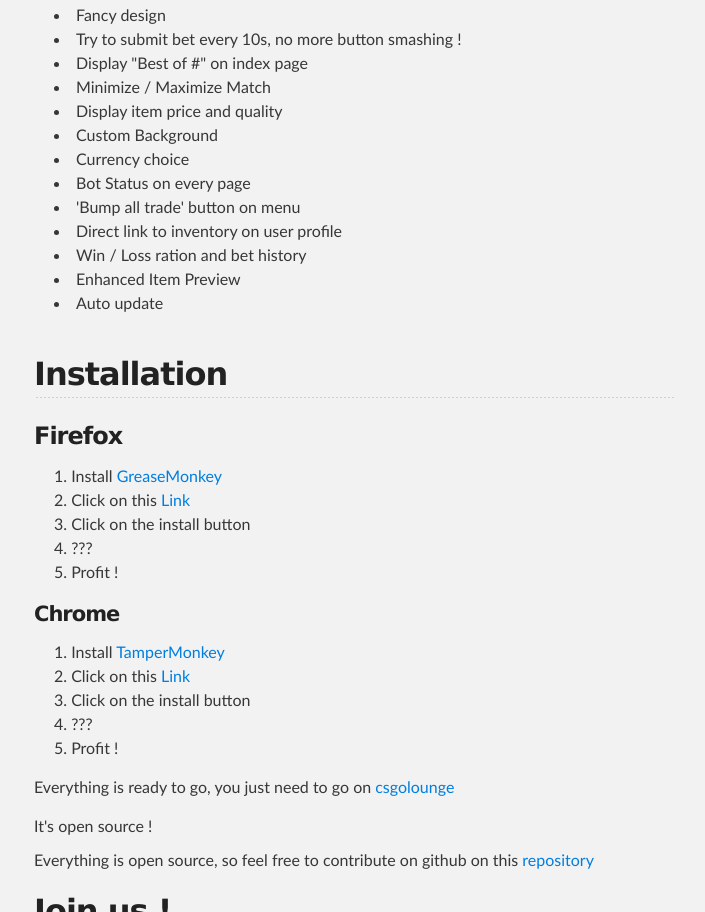
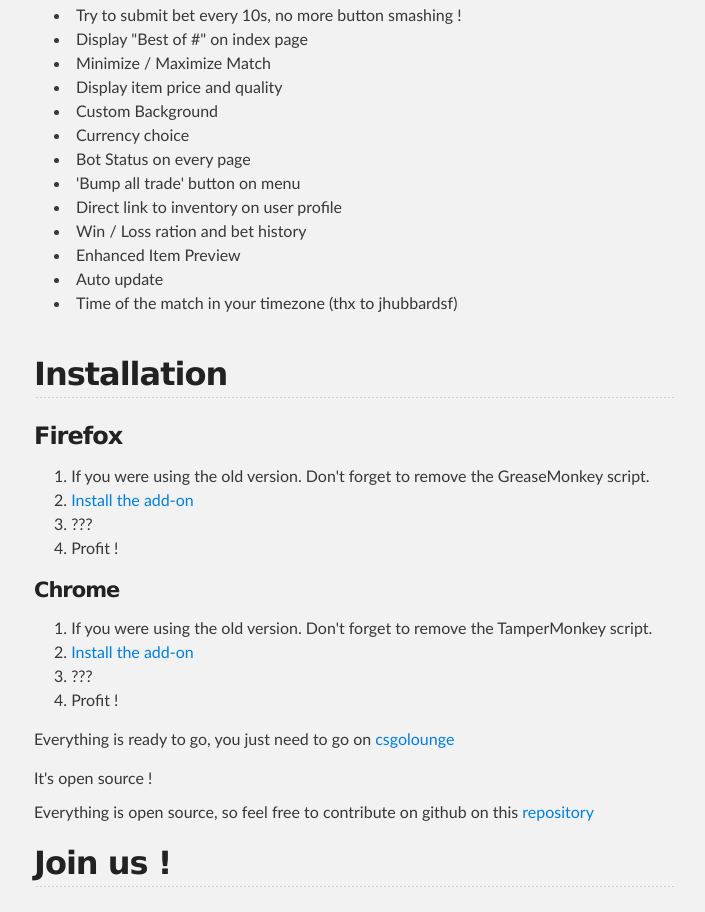
Before and after one commit to LoungeAssistant/Lounge-Assistant, a plain HTML site: page index.html in a window 1280 px wide. Shown: the part 966-1878 px from the top of the page, without its empty margins (286-991 px from the left). Drawn offline with Linux system fonts and the light colour scheme.

Commit message:
Update to v2.0

```diff
--- a/index.html
+++ b/index.html
@@ -29,7 +29,7 @@
         <h2>
 	  <a name="welcome-to-lounge-assistant" class="anchor" href="#welcome-to-lounge-assistant"><span class="octicon octicon-link"></span></a>Welcome to Lounge Assistant.</h2>
 
-<p>Lounge Assistant is a <a href="https://addons.mozilla.org/en-US/firefox/addon/greasemonkey/">GreaseMonkey</a>  / <a href="https://chrome.google.com/webstore/detail/tampermonkey/dhdgffkkebhmkfjojejmpbldmpobfkfo?hl=en">TamperMonkey</a> script that
+	<p>Lounge Assistant is an addon that
 	  improves the look and the functionality of <a href="http://csgolounge.com">csgolounge</a></p>
 
 	<p>It's deeply inspired by <a href="https://chrome.google.com/webstore/detail/lounge-companion-dota-2-c/pokidbfaabncipciiigfhncfmgmdjdaj?hl=en">Lounge Companion</a>, but with a lot more tools !</p>
@@ -55,7 +55,9 @@
 	  <li>Win / Loss ration and bet history</li>
 	  <li>Enhanced Item Preview</li>
 	  <li>Auto update </li>
-</ul><h2>
+	  <li>Time of the match in your timezone (thx to jhubbardsf)</li>
+	</ul>
+	<h2>
 
 	  <h2>
 	    <a name="installation" class="anchor" href="#installation"><span class="octicon octicon-link"></span></a>Installation</h2>
@@ -64,22 +66,16 @@
 	    <a name="firefox" class="anchor" href="#firefox"><span class="octicon octicon-link"></span></a>Firefox</h3>
 
 	  <ol>
-<li>Install <a href="https://addons.mozilla.org/en-US/firefox/addon/greasemonkey/">GreaseMonkey</a>
-</li>
-<li>Click on this <a href="https://github.com/LoungeAssistant/Lounge-Assistant/raw/master/Lounge_Assistant.user.js">Link</a>
-</li>
-<li>Click on the install button</li>
+	    <li>If you were using the old version. Don't forget to remove the GreaseMonkey script.</li>
+	    <li><a href="https://addons.mozilla.org/en-US/firefox/addon/lounge-assistant/">Install the add-on</a></li>
 	    <li>???</li>
 	    <li>Profit !</li>
 	  </ol><h4>
 	    <a name="chrome" class="anchor" href="#chrome"><span class="octicon octicon-link"></span></a>Chrome</h4>
 
 	    <ol>
-<li>Install <a href="https://chrome.google.com/webstore/detail/tampermonkey/dhdgffkkebhmkfjojejmpbldmpobfkfo?hl=en">TamperMonkey</a>
-</li>
-<li>Click on this <a href="https://github.com/LoungeAssistant/Lounge-Assistant/raw/master/Lounge_Assistant.user.js">Link</a>
-</li>
-<li>Click on the install button</li>
+	    <li>If you were using the old version. Don't forget to remove the TamperMonkey script.</li>
+	    <li><a href="https://chrome.google.com/webstore/detail/lounge-assistant/enjonnlehciedbcidabdglnnihcncbml">Install the add-on</a></li>
 	    <li>???</li>
 	    <li>Profit !</li>
 	    </ol><p>Everything is ready to go, you just need to go on <a href="http://csgolounge.com">csgolounge</a></p>
@@ -90,7 +86,6 @@
 	<h2>
 	  <a name="Joinus" class="anchor" href="#functionality"><span class="octicon octicon-link"></span></a>Join us !</h2>
 	<p>Join us on steam community <a href='http://steamcommunity.com/groups/LoungeAssistant'>http://steamcommunity.com/groups/LoungeAssistant</a>
-
 	  <h2>
 	    <a name="support-or-contact" class="anchor" href="#support-or-contact"><span class="octicon octicon-link"></span></a>Support or Contact</h2>
 
```
Lines whose indentation alone changed are shown as unchanged.
